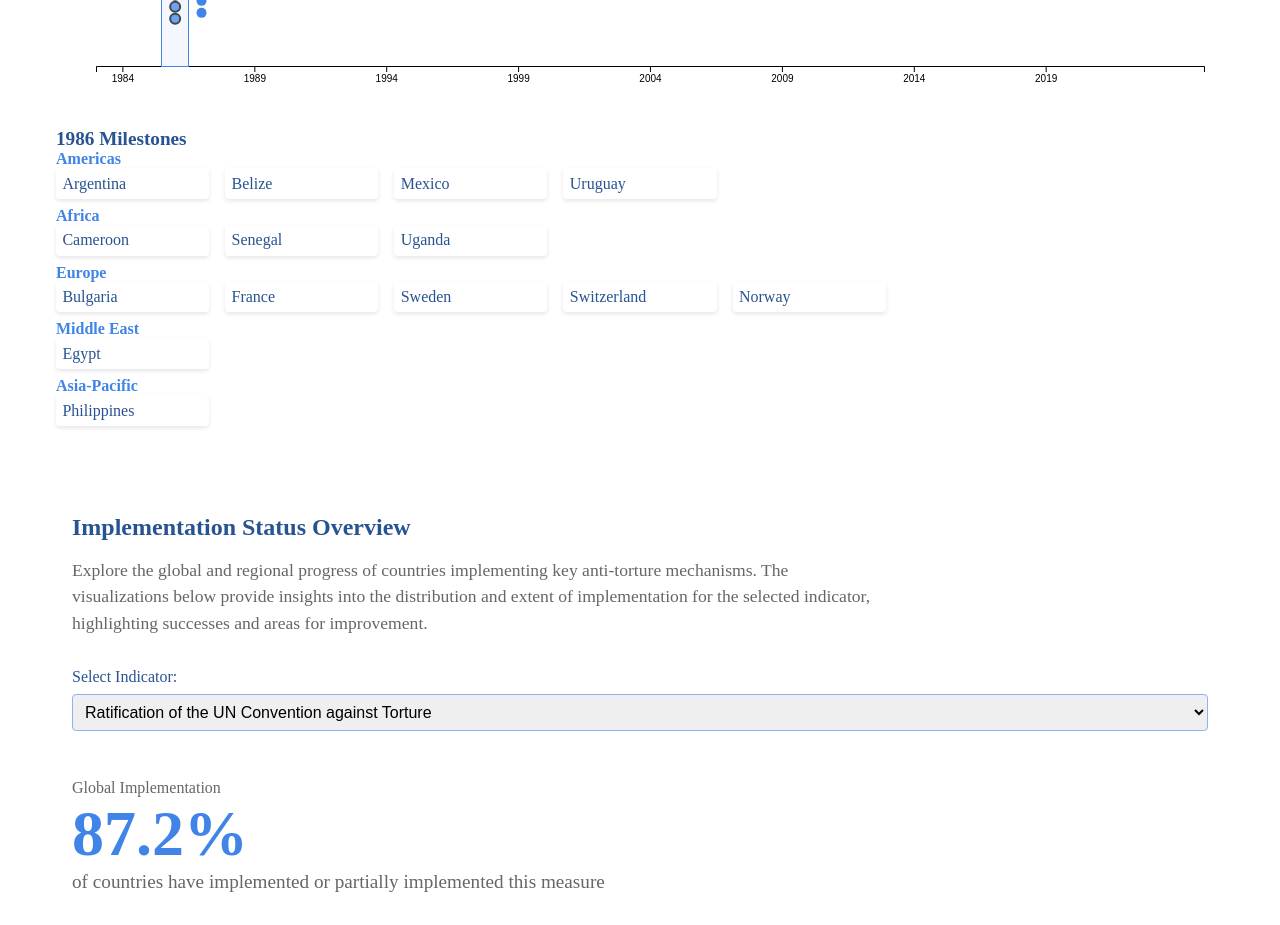
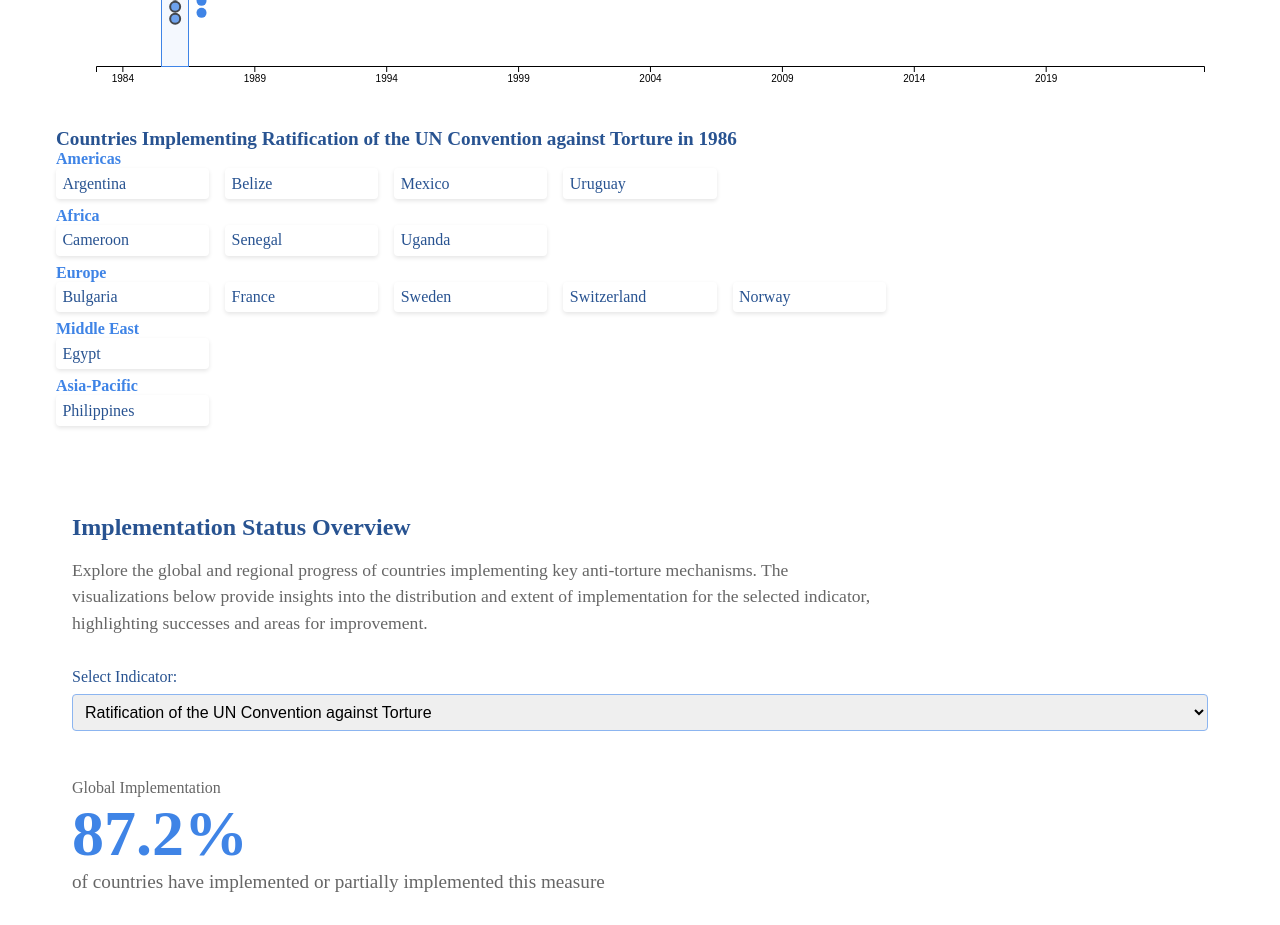
Before and after one commit to EmeritusAli/APT-torture, a Svelte app: page / in a window 1280 px wide. Shown: the part 800-1725 px from the top of the page. Built offline with nearby package versions, Linux system fonts and the light colour scheme.

Commit message:
change timelinedetails title and make it dynamic

```diff
--- a/src/components/Timeline/TimelineDetails.svelte
+++ b/src/components/Timeline/TimelineDetails.svelte
@@ -1,4 +1,5 @@
 <script>
+  import { selectedIndicatorStore } from '../../stores';
     import * as d3 from 'd3';
     export let events = [];
     export let year = null;
@@ -8,7 +9,7 @@
 
   {#if year && events.length > 0}
     <div class="timeline-details">
-      <h3>{year} Milestones</h3>
+      <h3>Countries Implementing {$selectedIndicatorStore} in {year}</h3>
       <div class="events-grid">
         {#each [...groupedEvents] as [region, regionEvents]}
           <div class="region-group">
```
